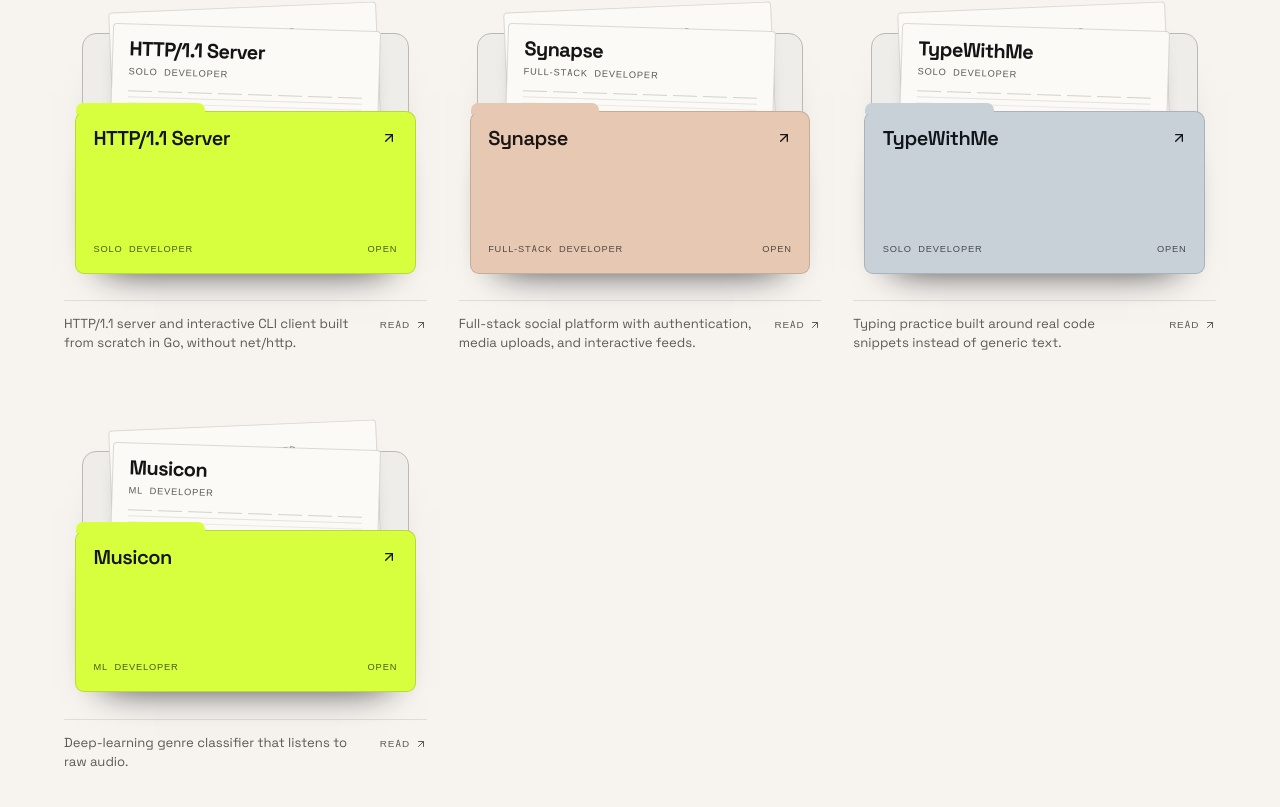
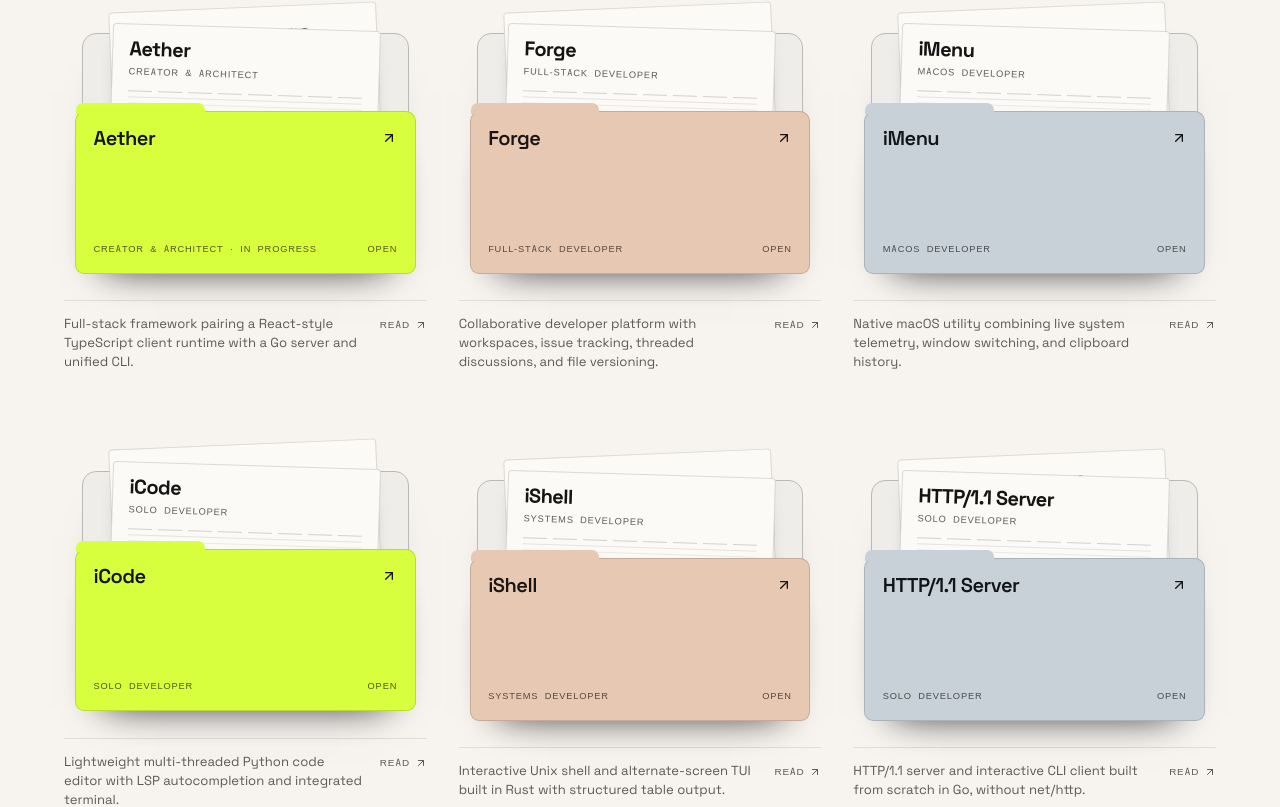
Before and after one commit to ABHIII777/Portfolio, a Next.js app: page / in a window 1280 px wide. Shown: the part 2116-2923 px from the top of the page. Built offline with nearby package versions, Linux system fonts and the light colour scheme.

Commit message:
feat(work): add iMenu, iCode, iShell, Music Genre Prediction, Forge, and Aether

```diff
--- a/components/sections/Work.tsx
+++ b/components/sections/Work.tsx
@@ -121,7 +121,11 @@ export function Work() {
                       />
                     </span>
                     <span className="folder-front-foot">
-                      <span>{project.role}</span>
+                      <span>
+                        {project.status
+                          ? `${project.role} · ${project.status}`
+                          : project.role}
+                      </span>
                       <span>{isOpen ? "Close" : "Open"}</span>
                     </span>
                   </span>
@@ -197,7 +201,7 @@ export function Work() {
                   <div className="bg-canvas p-3">
                     <dt className="eyebrow">Status</dt>
                     <dd className="mt-1 text-sm leading-snug text-ink">
-                      Shipped
+                      {selected.status ?? "Shipped"}
                     </dd>
                   </div>
                 </dl>
--- a/content/site.ts
+++ b/content/site.ts
@@ -18,7 +18,7 @@ export const site = {
     resume: "/resume.pdf",
   },
   proof: [
-    { value: "4", label: "Full-stack & systems projects" },
+    { value: "9", label: "Systems, full-stack & ML projects" },
     { value: "82%", label: "CNN validation accuracy" },
     { value: "2027", label: "B.S. Computer Science, expected" },
   ],
@@ -64,6 +64,7 @@ export type Project = {
   source?: string;
   role: string;
   period: string;
+  status?: string;
   problem: string;
   approach: string[];
   outcome: string;
@@ -71,11 +72,108 @@ export type Project = {
 
 export const projects: Project[] = [
   {
+    slug: "aether",
+    name: "Aether",
+    tagline:
+      "Full-stack framework pairing a React-style TypeScript client runtime with a Go server and unified CLI.",
+    stack: ["TypeScript", "Go", "PostgreSQL", "JSX Runtime", "go:embed"],
+    source: "https://github.com/ABHIII777/Aether",
+    role: "Creator & architect",
+    period: "2026 — Present",
+    status: "In progress",
+    problem:
+      "Shipping a React-style frontend with a Go backend usually requires gluing two separate toolchains, build pipelines, and deployment artifacts together.",
+    approach: [
+      "Built a first-party TypeScript client runtime (@aether/core) with automatic JSX, useState/useEffect hooks, keyed DOM reconciliation, and a history router.",
+      "Engineered a Go server framework with route groups, typed path parameters, middleware (request IDs, logging, CORS, rate limiting), and PostgreSQL cookie sessions.",
+      "Created the aether CLI (create, dev, build) with live reload, /api proxying, and single-binary production builds using go:embed.",
+    ],
+    outcome:
+      "Currently under active development — v0.1 runtime, Go server, SQL migrations, and CI tests are running with ongoing feature expansion.",
+  },
+  {
+    slug: "forge",
+    name: "Forge",
+    tagline:
+      "Collaborative developer platform with workspaces, issue tracking, threaded discussions, and file versioning.",
+    stack: ["Next.js", "TypeScript", "React 19", "Tailwind CSS", "Drizzle ORM", "Radix UI"],
+    source: "https://github.com/ABHIII777/Forge",
+    role: "Full-stack developer",
+    period: "2026",
+    problem:
+      "Engineering teams often split workspaces, issue workflows, technical discussions, and file versioning across disconnected tools.",
+    approach: [
+      "Built multi-workspace project and issue tracking with customizable workflows, priorities, labels, assignees, and due dates.",
+      "Implemented role-based access control (owner, admin, member, viewer), real-time notifications, presence indicators, and threaded discussions.",
+      "Added hierarchical file management with versioning and global search across projects, issues, discussions, and files.",
+    ],
+    outcome:
+      "A unified developer collaboration platform delivered with Next.js 16, Drizzle ORM, and accessible Radix UI primitives.",
+  },
+  {
+    slug: "imenu",
+    name: "iMenu",
+    tagline:
+      "Native macOS utility combining live system telemetry, window switching, and clipboard history.",
+    stack: ["Swift", "SwiftUI", "AppKit", "ScreenCaptureKit", "CoreData", "IOKit"],
+    source: "https://github.com/ABHIII777/iMenu",
+    role: "macOS developer",
+    period: "2026",
+    problem:
+      "Checking system health, switching windows, and recalling clipboard history on macOS typically requires three separate background apps.",
+    approach: [
+      "Built a native AppKit/SwiftUI overlay using ScreenCaptureKit and macOS Accessibility APIs (AXUIElement) for fast window inspection and switching.",
+      "Implemented live disk, memory, and battery telemetry directly via Darwin and IOKit.ps.",
+      "Added persistent clipboard history (iClip) backed by CoreData.",
+    ],
+    outcome:
+      "A lightweight, native macOS productivity companion running directly from the menu bar.",
+  },
+  {
+    slug: "icode",
+    name: "iCode",
+    tagline:
+      "Lightweight multi-threaded Python code editor with LSP autocompletion and integrated terminal.",
+    stack: ["Python", "LSP", "Multi-threading", "Terminal Integration"],
+    source: "https://github.com/ABHIII777/iCode",
+    role: "Solo developer",
+    period: "2025",
+    problem:
+      "Understanding how modern IDEs stay responsive requires coordinating editor rendering, language servers, and subprocess I/O without blocking the UI.",
+    approach: [
+      "Built a custom editor with syntax highlighting and an integrated terminal to execute Python code directly in-app.",
+      "Implemented an LSP client communicating with language servers for intelligent code completions.",
+      "Separated LSP reading, completions, and stderr logging onto dedicated background threads.",
+    ],
+    outcome:
+      "A responsive, cross-platform mini IDE demonstrating asynchronous LSP communication and terminal integration in Python.",
+  },
+  {
+    slug: "ishell",
+    name: "iShell",
+    tagline:
+      "Interactive Unix shell and alternate-screen TUI built in Rust with structured table output.",
+    stack: ["Rust", "ratatui", "crossterm", "reedline", "tabled"],
+    source: "https://github.com/ABHIII777/iShell",
+    role: "Systems developer",
+    period: "2025",
+    problem:
+      "Traditional Unix shell output is unstructured plain text, making file metadata and permission inspection harder to scan quickly.",
+    approach: [
+      "Built an interactive command shell in Rust 2024 edition with reedline line-editing and POSIX permission formatting.",
+      "Integrated structured, colorized table rendering via tabled, nu-table, and colored.",
+      "Implemented an alternate-screen TUI mode using ratatui and crossterm with ANSI escape stripping.",
+    ],
+    outcome:
+      "A fast, ergonomic Rust shell blending classic Unix command execution with structured TUI views.",
+  },
+  {
     slug: "http-server-go",
     name: "HTTP/1.1 Server",
     tagline:
       "HTTP/1.1 server and interactive CLI client built from scratch in Go, without net/http.",
     stack: ["Go", "TCP", "bufio", "CLI"],
+    source: "https://github.com/ABHIII777/Backend-With-GO",
     role: "Solo developer",
     period: "Self-directed",
     problem:
@@ -102,6 +200,8 @@ export const projects: Project[] = [
       "Zod",
       "Supabase Storage",
     ],
+    live: "https://synapse-two-rho.vercel.app",
+    source: "https://github.com/ABHIII777/Synapse",
     role: "Full-stack developer",
     period: "Self-directed",
     problem:
@@ -120,6 +220,8 @@ export const projects: Project[] = [
     tagline:
       "Typing practice built around real code snippets instead of generic text.",
     stack: ["Next.js", "PostgreSQL", "TypeScript"],
+    live: "https://type-with-me-nine.vercel.app",
+    source: "https://github.com/ABHIII777/TypeWithMe",
     role: "Solo developer",
     period: "Self-directed",
     problem:
@@ -133,13 +235,14 @@ export const projects: Project[] = [
       "A focused practice tool that measures the thing developers actually do: typing code accurately.",
   },
   {
-    slug: "musicon",
-    name: "Musicon",
+    slug: "music-genre-prediction",
+    name: "Music Genre Prediction",
     tagline:
-      "Deep-learning genre classifier that listens to raw audio.",
+      "Deep-learning genre classifier that listens to raw audio via Mel spectrograms.",
     stack: ["Python", "TensorFlow", "CNN", "Mel Spectrograms"],
+    source: "https://github.com/ABHIII777/Music-Genre-Prediction",
     role: "ML developer",
-    period: "Self-directed",
+    period: "2026",
     problem:
       "Genre is a song-level label, but models usually see short clips — so the pipeline has to bridge the two.",
     approach: [
```
